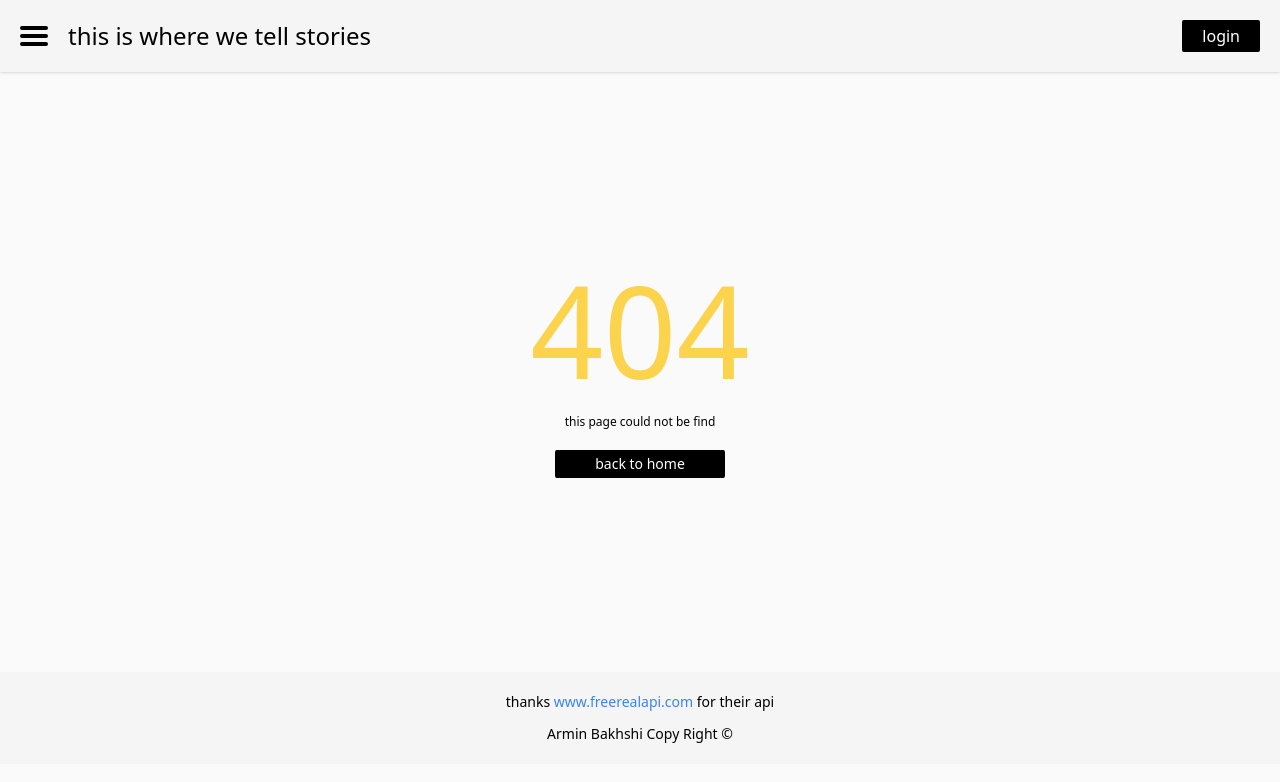
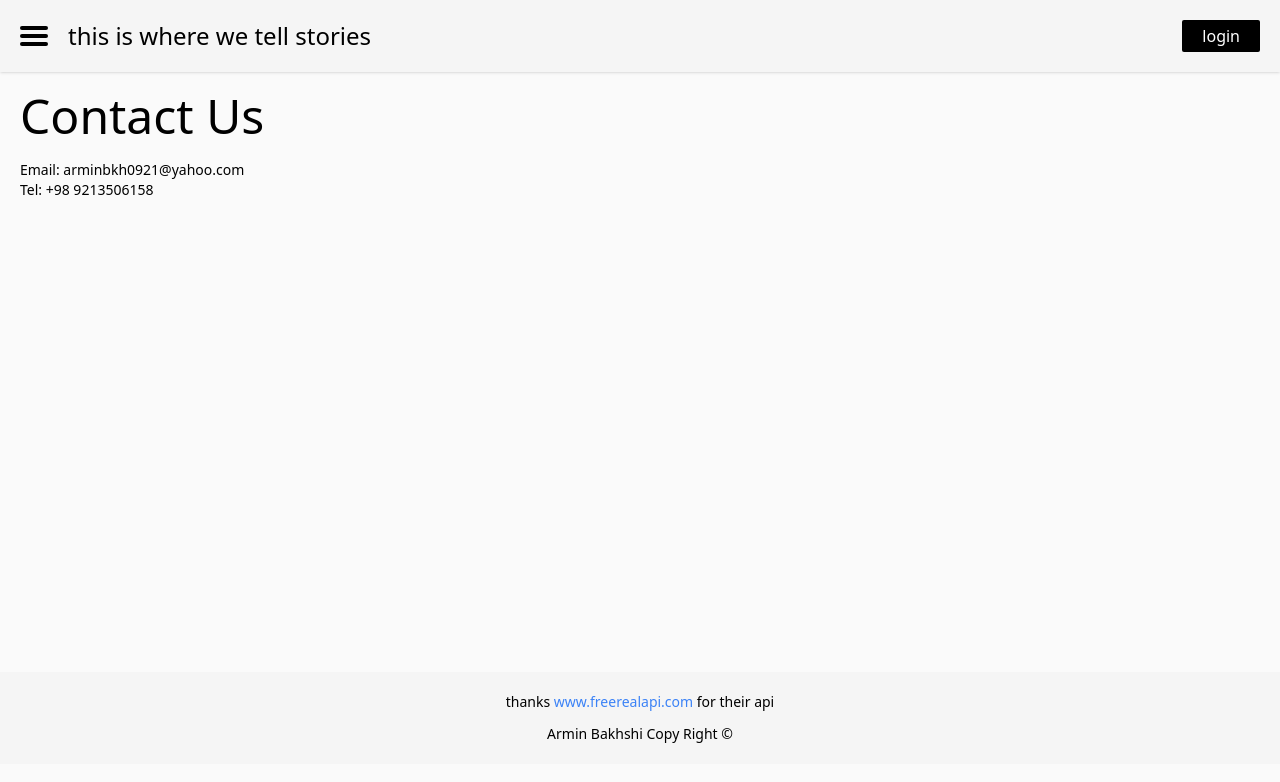
Before and after one commit to armin-bkh/houstory-next-app, a Next.js app: page /contact in a window 1280 px wide. Before the commit this address had no page. Shown: the top 782 px of the page. Built offline with nearby package versions, Linux system fonts and the light colour scheme.

Commit message:
create contact page

```diff
--- /dev/null
+++ b/pages/contact.js
@@ -0,0 +1,24 @@
+import Head from "next/head";
+
+const ContactPage = () => {
+  return (
+    <>
+      <Head>
+        <title>houstory: Contact</title>
+        <meta
+          name="description"
+          content="contact us for feedback and suggestions"
+        />
+      </Head>
+      <main className="min-h-[75vh]">
+        <div className="p-5">
+          <h1 className="text-5xl capitalize mb-5">contact us</h1>
+          <p className="text-sm">Email: arminbkh0921@yahoo.com</p>
+          <p className="text-sm">Tel: +98 9213506158</p>
+        </div>
+      </main>
+    </>
+  );
+};
+
+export default ContactPage;
```
